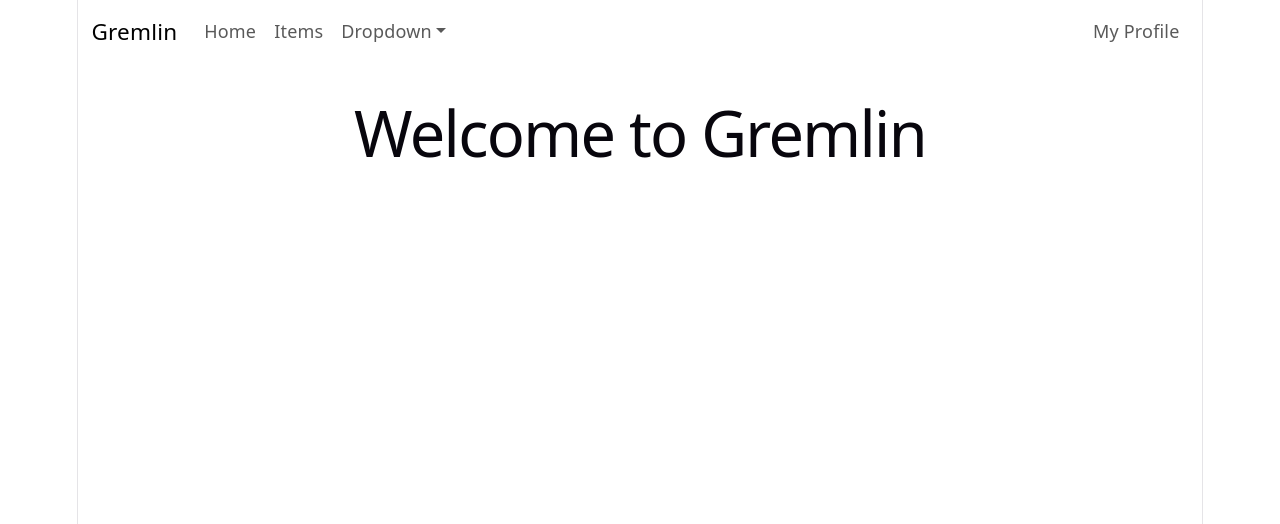
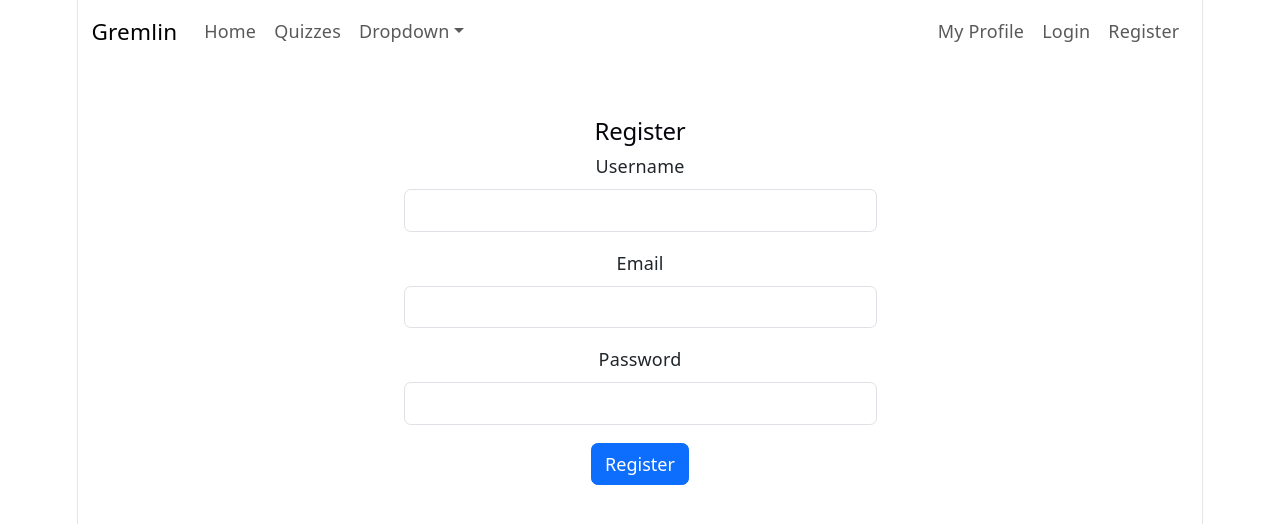
Before and after one commit to Moe2409/ITPE3200-1-26H-API, a React (Vite) app in the folder GremlinAPI/: page /register in a window 1280 px wide. Before the commit this address led to /. Shown: the top 524 px of the page. Built offline with nearby package versions, Linux system fonts and the light colour scheme.

Commit message:
added register user. made unauthorized users able to see all quizzes

```diff
--- a/GremlinAPI/src/App.tsx
+++ b/GremlinAPI/src/App.tsx
@@ -10,6 +10,8 @@ import QuizUpdatePage from './quizzes/QuizUpdatePage'
 import ProfilePage from './auth/ProfilePage'
 import LoginPage from './auth/LoginPage'
 import NavMenu from './shared/NavMenu'
+import RegisterPage from './auth/RegisterPage'
+import ProtectedRoute from './auth/ProtectedRoute'
 import './App.css'
 
 const queryClient = new QueryClient()
@@ -25,11 +27,16 @@ export default function App() {
             <NavMenu />
             <Routes>
               <Route path="/" element={<HomePage />} />
-              <Route path="/items" element={<QuizListPage />} />
-              <Route path="/quizcreate" element={<QuizCreatePage />} />
-              <Route path="/quizupdate/:id" element={<QuizUpdatePage />} />
+              <Route path="/quizzes" element={<QuizListPage />} />
               <Route path="/profile" element={<ProfilePage currentUsername={currentUsername} />} />
               <Route path="/login" element={<LoginPage />} />
+              <Route path="/register" element={<RegisterPage />} />
+
+              <Route element={<ProtectedRoute />}>
+                <Route path="/quizcreate" element={<QuizCreatePage />} />
+                <Route path="/quizupdate/:id" element={<QuizUpdatePage />} />
+              </Route>
+
               <Route path="*" element={<Navigate to="/" replace />} />
             </Routes>
           </Container>
--- a/GremlinAPI/src/auth/AuthContext.tsx
+++ b/GremlinAPI/src/auth/AuthContext.tsx
@@ -1,6 +1,6 @@
 import { createContext, useState, useContext, useEffect, useCallback, ReactNode } from 'react';
 import { jwtDecode } from 'jwt-decode';
-import { User } from '../types/quiz';
+import { User } from '../types/user';
 import { LoginDto } from '../types/auth';
 import * as authService from './AuthService';
 
--- a/GremlinAPI/src/auth/AuthService.tsx
+++ b/GremlinAPI/src/auth/AuthService.tsx
@@ -12,7 +12,7 @@ export interface RegisterResponse {
 }
 
 export const login = async (credentials: LoginDto): Promise<AuthResponse> => {
-    const response = await fetch(`${API_URL}/api/Auth/login`, {
+    const response = await fetch(`${API_URL}/api/auth/login`, {
         method: 'POST',
         headers: {
             'Content-Type': 'application/json',
@@ -39,7 +39,7 @@ export const login = async (credentials: LoginDto): Promise<AuthResponse> => {
 };
 
 export const register = async (userData: RegisterDto): Promise<RegisterResponse> => {
-    const response = await fetch(`${API_URL}/api/Auth/register`, {
+    const response = await fetch(`${API_URL}/api/auth/register`, {
         method: 'POST',
         headers: {
             'Content-Type': 'application/json',
--- /dev/null
+++ b/GremlinAPI/src/auth/RegisterPage.tsx
@@ -0,0 +1,92 @@
+import { useState, useEffect } from 'react';
+import { useNavigate } from 'react-router-dom';
+import { Form, Button, Container, Alert, Spinner } from 'react-bootstrap';
+import * as authService from './AuthService';
+  import { useAuth } from './AuthContext';
+
+export default function RegisterPage() {
+    const [formData, setFormData] = useState({
+        username: '',
+        email: '',
+        password: '',
+    });
+    const [error, setError] = useState<string | null>(null);
+    const [success, setSuccess] = useState<string | null>(null);
+    const [isSubmitting, setIsSubmitting] = useState<boolean>(false);
+    const { login } = useAuth();
+    const navigate = useNavigate();
+
+    const handleChange = (e: React.ChangeEvent<HTMLInputElement>) => {
+        setFormData({ ...formData, [e.target.name]: e.target.value });
+    };
+
+    useEffect(() => { // Clear timeout on unmount to prevent memory leaks
+        let timerId: ReturnType<typeof setTimeout>; // Fixed type annotation
+
+        if (success) {
+            timerId = setTimeout(() => {
+                navigate('/quizzes');
+            }, 2000);
+        }
+        return () => clearTimeout(timerId);
+    }, [success, navigate]);
+
+    const handleSubmit = async (e: React.SubmitEvent) => {
+        e.preventDefault();
+        setError(null);
+        setSuccess(null);
+        setIsSubmitting(true);
+
+        try {
+            await authService.register(formData);
+
+            const { username, password } = formData;
+            await login({ username, password });
+            setSuccess('Registration successful! Redirecting to quizzes...');
+        } catch (err) {
+            if (err instanceof Error) {
+                setError(err.message);
+            } else {
+                setError('An unknown error occurred.');
+            }
+        } finally {
+            setIsSubmitting(false);
+        }
+    };
+
+    return (
+        <Container className="mt-5" style={{ maxWidth: '500px' }}>
+            <h2>Register</h2>
+            {error && <Alert variant="danger">{error}</Alert>}
+            {success && <Alert variant="success">{success}</Alert>}
+
+            <Form onSubmit={handleSubmit}>
+                <Form.Group className="mb-3">
+                    <Form.Label>Username</Form.Label>
+                    <Form.Control type="text" name="username" value={formData.username} onChange={handleChange} disabled={isSubmitting || !!success} required />
+                </Form.Group>
+
+                <Form.Group className="mb-3">
+                    <Form.Label>Email</Form.Label>
+                    <Form.Control type="email" name="email" value={formData.email} onChange={handleChange} disabled={isSubmitting || !!success} required />
+                </Form.Group>
+
+                <Form.Group className="mb-3">
+                    <Form.Label>Password</Form.Label>
+                    <Form.Control type="password" name="password" value={formData.password} onChange={handleChange} disabled={isSubmitting || !!success} required />
+                </Form.Group>
+
+                <Button variant="primary" type="submit" disabled={isSubmitting || !!success}>
+                    {isSubmitting ? (
+                        <>
+                            <Spinner animation="border" size="sm" className="me-2" />
+                            Registering...
+                        </>
+                    ) : (
+                        'Register'
+                    )}
+                </Button>
+            </Form>
+        </Container>
+    );
+}
--- a/GremlinAPI/src/quizzes/QuizListPage.tsx
+++ b/GremlinAPI/src/quizzes/QuizListPage.tsx
@@ -2,6 +2,7 @@ import { useQuery, useMutation, useQueryClient } from '@tanstack/react-query';
 import QuizTable from './QuizTable';
 import { Quiz } from '../types/quiz';
 import { Link } from 'react-router-dom';
+import { useAuth } from '../auth/AuthContext';
 import * as QuizService from './QuizService';
 
 export default function QuizListPage() {
@@ -26,6 +27,8 @@ export default function QuizListPage() {
     }
   }
 
+  const { user } = useAuth();
+
   return (
     <div>
       <QuizTable quizzes={quizzes} onQuizDeleted={handleQuizDeleted} />
--- a/GremlinAPI/src/quizzes/QuizService.tsx
+++ b/GremlinAPI/src/quizzes/QuizService.tsx
@@ -2,8 +2,15 @@ import { Quiz } from "../types/quiz";
 
 const API_URL = import.meta.env.VITE_API_URL;
 
-const headers = {
-  'Content-Type': 'application/json',
+const getAuthHeaders = () => {
+  const token = localStorage.getItem('token');
+  const headers: HeadersInit = {
+    'Content-Type': 'application/json',
+  };
+  if (token) {
+    headers['Authorization'] = `Bearer ${token}`;
+  }
+  return headers;
 };
 
 async function handleResponse<T>(response: Response): Promise<T> {
@@ -26,7 +33,7 @@ export async function fetchQuizById(id: string): Promise<Quiz> {
 export async function createQuiz(quiz: Quiz): Promise<Quiz> {
   const response = await fetch(`${API_URL}/api/quiz/create`, {
     method: 'POST',
-    headers,
+    headers: getAuthHeaders(),
     body: JSON.stringify(quiz),
   });
   return handleResponse<Quiz>(response);
@@ -35,7 +42,7 @@ export async function createQuiz(quiz: Quiz): Promise<Quiz> {
 export async function updateQuiz(quiz: Quiz): Promise<Quiz> {
   const response = await fetch(`${API_URL}/api/quiz/${quiz.id}`, {
     method: 'PUT',
-    headers,
+    headers: getAuthHeaders(),
     body: JSON.stringify(quiz),
   });
   return handleResponse<Quiz>(response);
@@ -44,6 +51,7 @@ export async function updateQuiz(quiz: Quiz): Promise<Quiz> {
 export async function deleteQuiz(id: number): Promise<void> {
   const response = await fetch(`${API_URL}/api/quiz/${id}`, {
     method: 'DELETE',
+    headers: getAuthHeaders(),
   });
   if (!response.ok) {
     throw new Error(`Failed to delete item (status ${response.status})`);
--- a/GremlinAPI/src/quizzes/QuizTable.tsx
+++ b/GremlinAPI/src/quizzes/QuizTable.tsx
@@ -55,12 +55,16 @@ return (
                                     </a>
                                 </td>
                                 <td className="text-center position-relative" style={{zIndex: '2'}}>
+                                    {onQuizDeleted && (
+                                        <>
                                         <Link to={`/quizupdate/${quiz.id}`}>Update</Link>
                                         <Button
                                             onClick={() => onQuizDeleted(quiz.id)}
                                             variant="link"
                                             className="text-danger"
                                         >Delete</Button>
+                                    </>
+                                    )}
                                 </td>
                             </tr>
                         ))}
--- a/GremlinAPI/src/shared/NavMenu.tsx
+++ b/GremlinAPI/src/shared/NavMenu.tsx
@@ -1,5 +1,6 @@
 // import React from 'react';
 import { Nav, Navbar, NavDropdown } from 'react-bootstrap';
+import AuthSection from '../auth/AuthSection';
 
 export default function NavMenu() {
   return (
@@ -9,7 +10,7 @@ export default function NavMenu() {
       <Navbar.Collapse id="basic-navbar-nav">
         <Nav className="me-auto">
           <Nav.Link href="/">Home</Nav.Link>
-          <Nav.Link href="/items">Items</Nav.Link>
+          <Nav.Link href="/quizzes">Quizzes</Nav.Link>
 
           <NavDropdown title="Dropdown" id="basic-nav-dropdown">
             <NavDropdown.Item href="#action/3.1">Action</NavDropdown.Item>
@@ -28,6 +29,7 @@ export default function NavMenu() {
           <Nav.Link href="/profile">My Profile</Nav.Link>
         </Nav>
       </Navbar.Collapse>
+      <AuthSection />
   </Navbar>
   );
 };
```
Also changed, not shown: GremlinAPI/src/types/quiz.ts (+0 -10 lines), GremlinAPI/src/types/user.ts (added, +10 -0 lines), 2 other files (tests, documents, lock files or other folders). Lines whose indentation alone changed are shown as unchanged.
